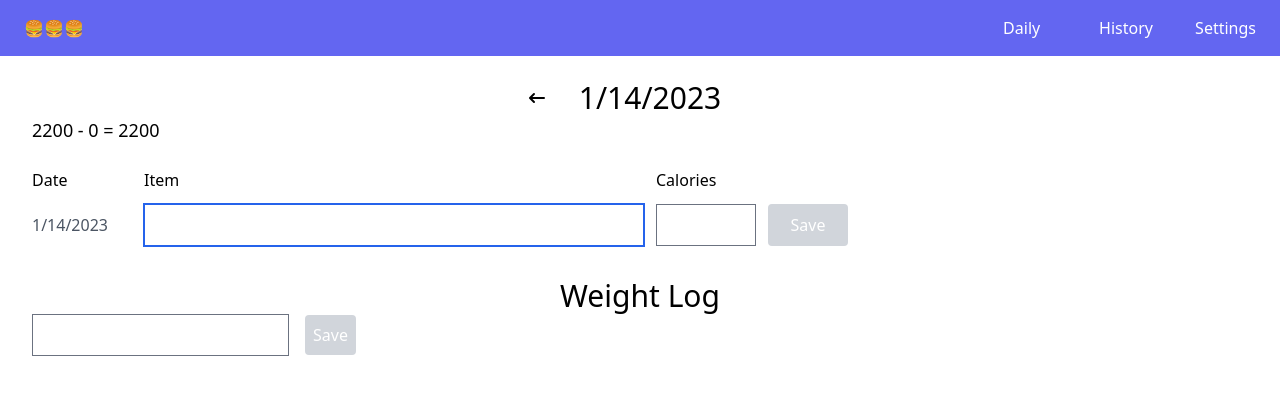
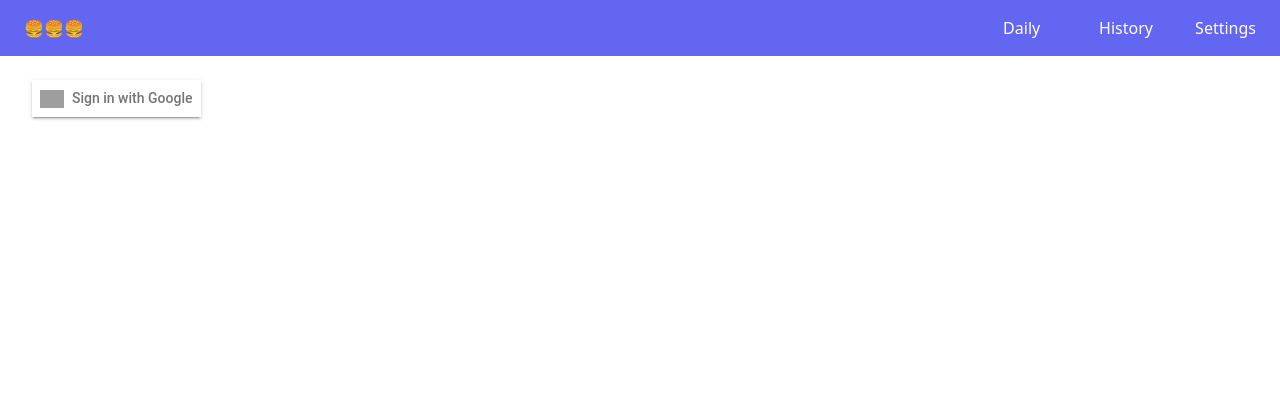
Before and after one commit to joewang704/calorie-counter, a Next.js app: page / in a window 1280 px wide. Shown: the top 394 px of the page. Built offline with nearby package versions, Linux system fonts and the light colour scheme; grey boxes are pictures that could not be loaded.

Commit message:
Add auth and db from Firebase

```diff
--- a/components/Daily.tsx
+++ b/components/Daily.tsx
@@ -49,6 +49,7 @@ const Daily = () => {
         </h1>
         {isToday(day) || <ArrowNarrowRightIcon className={monthArrowCx} onClick={nextDay} />}
       </div>
+      <h1 className="mb-6">{totalCaloriesToday}</h1>
       <h2 className="text-lg mb-6">
         {calorieGoal} - {totalCaloriesToday} ={" "}
         {calorieGoal - totalCaloriesToday}
--- a/components/Summary.tsx
+++ b/components/Summary.tsx
@@ -1,13 +1,23 @@
-import React from "react";
+import React, { useState, useEffect } from "react";
 
-import { useEntriesContext } from "context/Entries";
+import { getFoods } from "utils/db";
 
 const Summary = () => {
-  const { entries } = useEntriesContext();
-  const calorieCountsByDate = entries.reduce<Record<string, number>>(
+  const [foods, setFoods] = useState<any[] | undefined>();
+  useEffect(() => {
+    getFoods().then(foods => {
+      setFoods(foods);
+    });
+  }, []);
+
+  if (!foods) {
+    return <>Loading...</>;
+  }
+
+  const calorieCountsByDate = foods.reduce<Record<string, number>>(
     (acc, cur) => {
       const dateStr = cur.date.toLocaleString();
-      acc[dateStr] = cur.calories ? cur.calories + acc[dateStr] : 0;
+      acc[dateStr] = cur.calories ? (cur.calories + (acc[dateStr] || 0)) : 0;
       return acc;
     },
     {}
--- a/package.json
+++ b/package.json
@@ -12,10 +12,12 @@
     "@heroicons/react": "^1.0.5",
     "@tailwindcss/forms": "^0.4.0",
     "@types/luxon": "^2.0.8",
+    "firebase": "^9.22.1",
     "luxon": "^2.2.0",
-    "next": "v12.0.8-canary.10",
+    "next": "12.0.8",
     "react": "17.0.2",
-    "react-dom": "17.0.2"
+    "react-dom": "17.0.2",
+    "react-firebaseui": "^6.0.0"
   },
   "devDependencies": {
     "@types/node": "17.0.0",
--- a/pages/index.tsx
+++ b/pages/index.tsx
@@ -1,11 +1,55 @@
 import type { NextPage } from "next";
+import { getAuth, GoogleAuthProvider, User, signInWithPopup } from "firebase/auth";
+
 import Daily from "components/Daily";
+import { app } from "utils/db";
+import { useState } from "react";
+
+const auth = getAuth(app);
+
+const provider = new GoogleAuthProvider();
+
+const GoogleSignInButton = ({ onClick }: { onClick: () => void }) => {
+  return (
+    <button className="flex items-center p-2" style={{
+      fontFamily: 'Roboto,Helvetica,Arial,sans-serif', fontWeight: 500, color: '#757575', fontSize: '14px',
+      boxShadow: '0 2px 2px 0 rgba(0,0,0,.14), 0 3px 1px -2px rgba(0,0,0,.2), 0 1px 5px 0 rgba(0,0,0,.12)',
+    }} onClick={onClick}>
+      <img className="w-6 mr-2" alt="" src="https://www.gstatic.com/firebasejs/ui/2.0.0/images/auth/google.svg"></img>
+      Sign in with Google
+    </button>
+  );
+}
 
 const Home: NextPage = () => {
+  const [user, setUser] = useState<User | undefined>();
+
+  const signIn = () => {
+    signInWithPopup(auth, provider)
+      .then((result) => {
+        // This gives you a Google Access Token. You can use it to access the Google API.
+        const credential = GoogleAuthProvider.credentialFromResult(result);
+        const token = credential!.accessToken;
+        // The signed-in user info.
+        const user = result.user;
+        setUser(user);
+      }).catch((error) => {
+        // Handle Errors here.
+        const errorCode = error.code;
+        const errorMessage = error.message;
+        // The email of the user's account used.
+        const email = error.customData.email;
+        // The AuthCredential type that was used.
+        const credential = GoogleAuthProvider.credentialFromError(error);
+        // TODO: display error
+        console.error(errorMessage);
+      });
+  }
+
   return (
     <div className="font-sans">
       <div className="m-8">
-        <Daily />
+        {user ? <Daily /> : <GoogleSignInButton onClick={signIn} />}
       </div>
     </div>
   );
--- /dev/null
+++ b/utils/db.ts
@@ -0,0 +1,26 @@
+import { initializeApp } from "firebase/app"
+import { collection, getDocs, getFirestore } from "firebase/firestore"
+import { DateTime } from "luxon";
+
+const firebaseConfig = {
+    apiKey: "AIzaSyBeuTbULiiINQAXebh_E79W9EBjp3Ahpdg",
+    authDomain: "calorie-backend.firebaseapp.com",
+    projectId: "calorie-backend",
+    storageBucket: "calorie-backend.appspot.com",
+    messagingSenderId: "41163867104",
+    appId: "1:41163867104:web:df053c65e7d4ecdf792185"
+};
+
+export const app = initializeApp(firebaseConfig);
+const db = getFirestore(app);
+
+export const getFoods = async () => {
+    const foodsCol = collection(db, 'foods');
+    const foodSnapshot = await getDocs(foodsCol);
+    const foodList = foodSnapshot.docs.map(doc => {
+        const d = doc.data();
+        d.date = DateTime.fromSeconds(d.date.seconds);
+        return d;
+    });
+    return foodList;
+}
```
Also changed, not shown: 2 other files (tests, documents, lock files or other folders).
